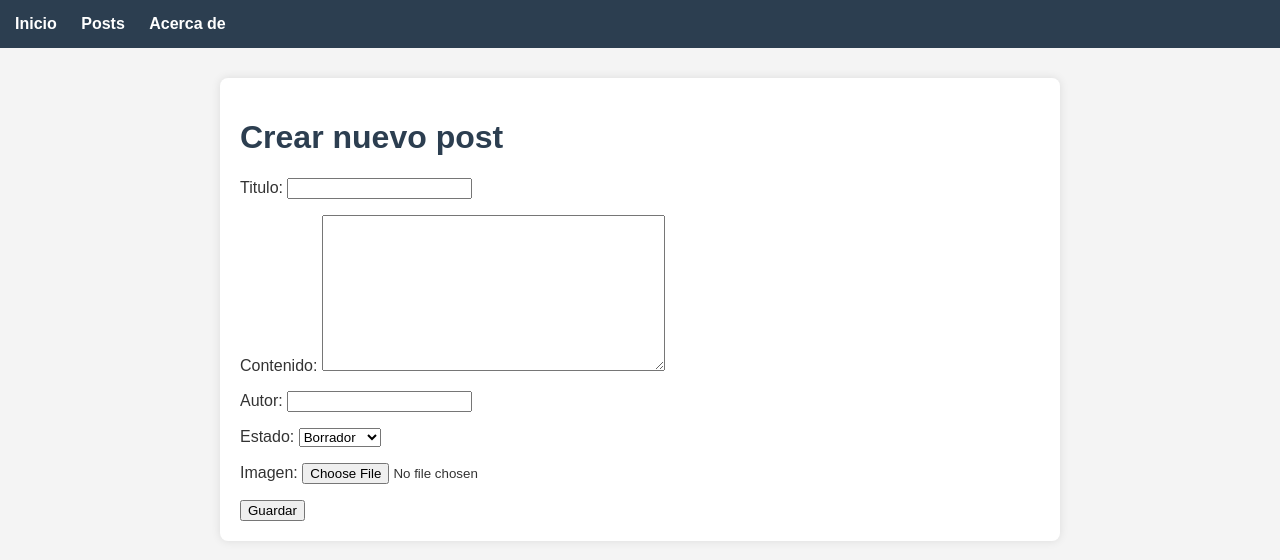
After one commit to gercur394/blog-django, a Django app: page /posts/crear/ in a window 1280 px wide. The commit adds this page. Shown: the top 560 px of the page. Run offline with Django 5.2, Linux system fonts and the light colour scheme.

Commit message:
Realización del CRUD
Implementación de CRUD completo con carga de imágenes

```diff
--- a/blog_project/settings.py
+++ b/blog_project/settings.py
@@ -118,6 +118,8 @@ USE_TZ = True
 
 STATIC_URL = 'static/'
 
+MEDIA_URL = '/media/'
+MEDIA_ROOT = BASE_DIR / 'media'
 
 # Email
 # https://docs.djangoproject.com/en/6.1/topics/email/#topic-email-configuration
--- a/blog_project/urls.py
+++ b/blog_project/urls.py
@@ -16,8 +16,13 @@ Including another URLconf
 """
 from django.contrib import admin
 from django.urls import path, include
+from django.conf import settings
+from django.conf.urls.static import static
 
 urlpatterns = [
     path('admin/', admin.site.urls),
     path('', include('posts.urls')),
 ]
+
+if settings.DEBUG:
+    urlpatterns += static(settings.MEDIA_URL, document_root=settings.MEDIA_ROOT)
--- /dev/null
+++ b/posts/forms.py
@@ -0,0 +1,7 @@
+from django import forms
+from .models import Post
+
+class PostForm(forms.ModelForm):
+    class Meta:
+        model = Post
+        fields = ["titulo", "contenido", "autor", "estado", "imagen"]
--- a/posts/models.py
+++ b/posts/models.py
@@ -1,4 +1,5 @@
 from django.db import models
+from django.utils.text import slugify
 
 class Post(models.Model):
     ESTADOS = [
@@ -12,9 +13,16 @@ class Post(models.Model):
     autor = models.CharField(max_length=100)
     fecha_creacion = models.DateTimeField(auto_now_add=True)
     estado = models.CharField(max_length=20, choices=ESTADOS, default="borrador")
+    imagen = models.ImageField(upload_to='posts/', null=True, blank=True)
+    slug = models.SlugField(max_length=220, unique=True, blank=True)
 
     class Meta:
         ordering = ["-fecha_creacion"]
 
     def __str__(self):
         return self.titulo
+
+    def save(self, *args, **kwargs):
+        if not self.slug:
+            self.slug = slugify(self.titulo)
+        super().save(*args, **kwargs)
--- a/posts/templates/posts/lista_posts.html
+++ b/posts/templates/posts/lista_posts.html
@@ -3,11 +3,13 @@
 {% block content %}
     <h1>Publicaciones del blog</h1>
 
+    <a href="{% url 'crear_post' %}">Crear nuevo post</a>
+
     {% for post in posts %}
         <article>
-            <h2>{{ post.titulo }}</h2>
+            <h2><a href="{% url 'detalle_post' slug=post.slug %}">{{ post.titulo }}</a></h2>
             <p><strong>Autor:</strong> {{ post.autor }} — <strong>Fecha:</strong> {{ post.fecha_creacion }}</p>
-            <p>{{ post.contenido }}</p>
+            <p>{{ post.contenido|truncatewords:20 }}</p>
         </article>
     {% endfor %}
 {% endblock %}
--- /dev/null
+++ b/posts/templates/posts/post_form.html
@@ -0,0 +1,11 @@
+{% extends 'posts/base.html' %}
+
+{% block content %}
+    <h1>{% if form.instance.pk %}Editar post{% else %}Crear nuevo post{% endif %}</h1>
+
+    <form method="post" enctype="multipart/form-data">
+        {% csrf_token %}
+        {{ form.as_p }}
+        <button type="submit">Guardar</button>
+    </form>
+{% endblock %}
--- a/posts/urls.py
+++ b/posts/urls.py
@@ -5,4 +5,8 @@ urlpatterns = [
     path('', views.inicio, name='inicio'),
     path('acerca/', views.acerca, name='acerca'),
     path('posts/', views.lista_posts, name='lista_posts'),
+    path('posts/crear/', views.crear_post, name='crear_post'),
+    path('posts/<slug:slug>/', views.detalle_post, name='detalle_post'),
+    path('posts/<slug:slug>/editar/', views.editar_post, name='editar_post'),
+    path('posts/<slug:slug>/eliminar/', views.eliminar_post, name='eliminar_post'),
 ]
--- a/posts/views.py
+++ b/posts/views.py
@@ -1,5 +1,6 @@
-from django.shortcuts import render
+from django.shortcuts import render, get_object_or_404, redirect
 from .models import Post
+from .forms import PostForm
 
 def inicio(request):
     return render(request, 'posts/inicio.html')
@@ -13,3 +14,35 @@ def lista_posts(request):
         "posts": posts
     }
     return render(request, "posts/lista_posts.html", context)
+
+def detalle_post(request, slug):
+    post = get_object_or_404(Post, slug=slug)
+    return render(request, "posts/detalle_post.html", {"post": post})
+
+def crear_post(request):
+    if request.method == "POST":
+        form = PostForm(request.POST, request.FILES)
+        if form.is_valid():
+            form.save()
+            return redirect("lista_posts")
+    else:
+        form = PostForm()
+    return render(request, "posts/post_form.html", {"form": form})
+
+def editar_post(request, slug):
+    post = get_object_or_404(Post, slug=slug)
+    if request.method == "POST":
+        form = PostForm(request.POST, request.FILES, instance=post)
+        if form.is_valid():
+            form.save()
+            return redirect("detalle_post", slug=post.slug)
+    else:
+        form = PostForm(instance=post)
+    return render(request, "posts/post_form.html", {"form": form})
+
+def eliminar_post(request, slug):
+    post = get_object_or_404(Post, slug=slug)
+    if request.method == "POST":
+        post.delete()
+        return redirect("lista_posts")
+    return render(request, "posts/post_confirm_delete.html", {"post": post})
--- a/requirements.txt
+++ b/requirements.txt
@@ -1,4 +1,5 @@
 asgiref==3.12.1
 Django==6.1
+pillow==12.3.0
 sqlparse==0.6.0
 tzdata==2026.3
```
Also changed, not shown: posts/templates/posts/detalle_post.html (added, +16 -0 lines), posts/templates/posts/post_confirm_delete.html (added, +12 -0 lines), media/posts/ballenas-1.jpg (added), posts/migrations/0001_initial.py.
